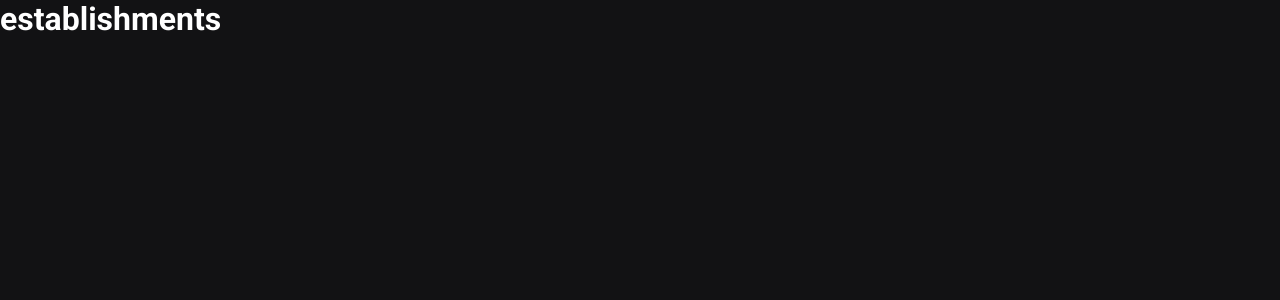
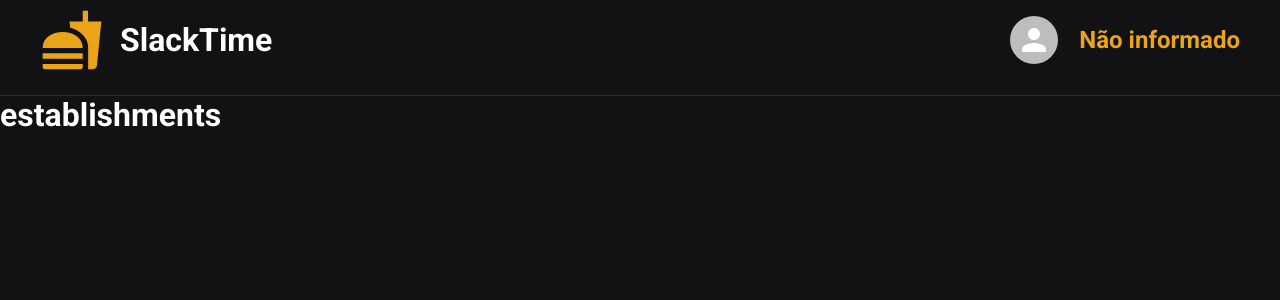
Before and after one commit to eduardo1199/snack-time, a Next.js app: page /establishments in a window 1280 px wide. Shown: the top 300 px of the page. Built offline with nearby package versions, Linux system fonts and the light colour scheme; no server answers.

Commit message:
Adicionando header global

```diff
--- /dev/null
+++ b/src/components/AccountMenu/AccountMenu.tsx
@@ -0,0 +1,103 @@
+import { useState } from 'react';
+
+import { signOut, useSession } from 'next-auth/react';
+
+import Box from '@mui/material/Box';
+import Avatar from '@mui/material/Avatar';
+import Menu from '@mui/material/Menu';
+import MenuItem from '@mui/material/MenuItem';
+import ListItemIcon from '@mui/material/ListItemIcon';
+import Divider from '@mui/material/Divider';
+import IconButton from '@mui/material/IconButton';
+import Tooltip from '@mui/material/Tooltip';
+import ShoppingCart from '@mui/icons-material/ShoppingCart';
+import Logout from '@mui/icons-material/Logout';
+
+export function AccountMenu() {
+  const [anchorEl, setAnchorEl] = useState<null | HTMLElement>(null);
+
+  const { data: session, status } = useSession();
+
+  const open = Boolean(anchorEl);
+
+  const handleClick = (event: React.MouseEvent<HTMLElement>) => {
+    setAnchorEl(event.currentTarget);
+  };
+  const handleClose = () => {
+    setAnchorEl(null);
+  };
+  return (
+    <>
+      <Box sx={{ display: 'flex', alignItems: 'center', textAlign: 'center' }}>
+        <Tooltip title="Condigurações do usuário">
+          <IconButton
+            onClick={handleClick}
+            size="small"
+            sx={{ ml: 2 }}
+            aria-controls={open ? 'account-menu' : undefined}
+            aria-haspopup="true"
+            aria-expanded={open ? 'true' : undefined}
+          >
+            <Avatar sx={{ width: 48, height: 48 }} src={status === 'authenticated' ? session.user.image : ''}></Avatar>
+          </IconButton>
+        </Tooltip>
+      </Box>
+      <Menu
+        anchorEl={anchorEl}
+        id="account-menu"
+        open={open}
+        onClose={handleClose}
+        onClick={handleClose}
+        PaperProps={{
+          style: {
+            width: 300,
+            background: '#eba417'
+          },
+          elevation: 0,
+          sx: {
+            overflow: 'visible',
+            filter: 'drop-shadow(0px 2px 8px #121214)',
+            mt: 1.5,
+            '& .MuiAvatar-root': {
+              width: 32,
+              height: 32,
+              ml: -0.5,
+              mr: 1,
+            },
+            '&:before': {
+              content: '""',
+              display: 'block',
+              position: 'absolute',
+              top: 0,
+              right: 14,
+              width: 10,
+              height: 10,
+              bgcolor: 'background.paper',
+              transform: 'translateY(-50%) rotate(45deg)',
+              zIndex: 0,
+            },
+          },
+        }}
+        transformOrigin={{ horizontal: 'right', vertical: 'top' }}
+        anchorOrigin={{ horizontal: 'right', vertical: 'bottom' }}
+      >
+        <MenuItem>
+          <Avatar src={status === 'authenticated' ? session.user.image : ''} /> Perfil
+        </MenuItem>
+        <MenuItem>
+          <ListItemIcon>
+            <ShoppingCart fontSize="small" />
+          </ListItemIcon>
+          Carrinho
+        </MenuItem>
+        <Divider />
+        <MenuItem onClick={() => signOut()}>
+          <ListItemIcon>
+            <Logout fontSize="small" />
+          </ListItemIcon>
+          Sair
+        </MenuItem>
+      </Menu>
+    </>
+  );
+}
--- /dev/null
+++ b/src/components/Header/Header.tsx
@@ -0,0 +1,25 @@
+import { Fastfood } from '@mui/icons-material';
+
+import { useSession } from 'next-auth/react';
+import { AccountMenu } from '../AccountMenu/AccountMenu';
+
+import styles from './styles.module.scss';
+
+export function Header() {
+  const { data: session, status } = useSession();
+
+  return (
+    <header className={styles.headerContainer}>
+      <div className={styles.headerContent}>
+        <div className={styles.logoContainer}>
+          <Fastfood />
+          <span>SlackTime</span>
+        </div>
+        <div className={styles.userContainer}>
+          <AccountMenu />
+          <p>{status === 'authenticated' ? session.user.name : 'Não informado'}</p>
+        </div>
+      </div>
+    </header>
+  )
+}
--- /dev/null
+++ b/src/components/Header/styles.module.scss
@@ -0,0 +1,47 @@
+.headerContainer {
+  height: 6rem;
+  border-bottom: 1px solid var(--gray-800);
+}
+
+.headerContent {
+  max-width: 1200px;
+  height: 5rem;
+  margin: auto;
+
+  display: flex;
+  align-items: center;
+
+  justify-content: space-between;
+}
+
+.logoContainer {
+  display: flex;
+  align-items: center;
+  justify-content: center;
+
+  gap: 1rem;
+
+  svg {
+    font-size: 4rem;
+    color: var(--yellow-500);
+  }
+
+  span {
+    font-weight: bold;
+    font-size: 2rem;
+  }
+}
+
+.userContainer {
+  display: flex;
+  justify-content: center;
+  align-items: center;
+
+  gap: 1rem;
+
+  p {
+    font-weight: bold;
+    font-size: 1.5rem;
+    color: var(--yellow-500);
+  }
+}
--- a/src/pages/establishments/index.tsx
+++ b/src/pages/establishments/index.tsx
@@ -1,5 +1,10 @@
+import { Header } from '../../components/Header/Header';
+
 export default function Establishments() {
   return(
-    <h1>establishments</h1>
+    <>
+      <Header />
+      <h1>establishments</h1>
+    </>
   )
 }
```
Also changed, not shown: src/pages/establishments/_middleware.ts (added, +8 -0 lines).
